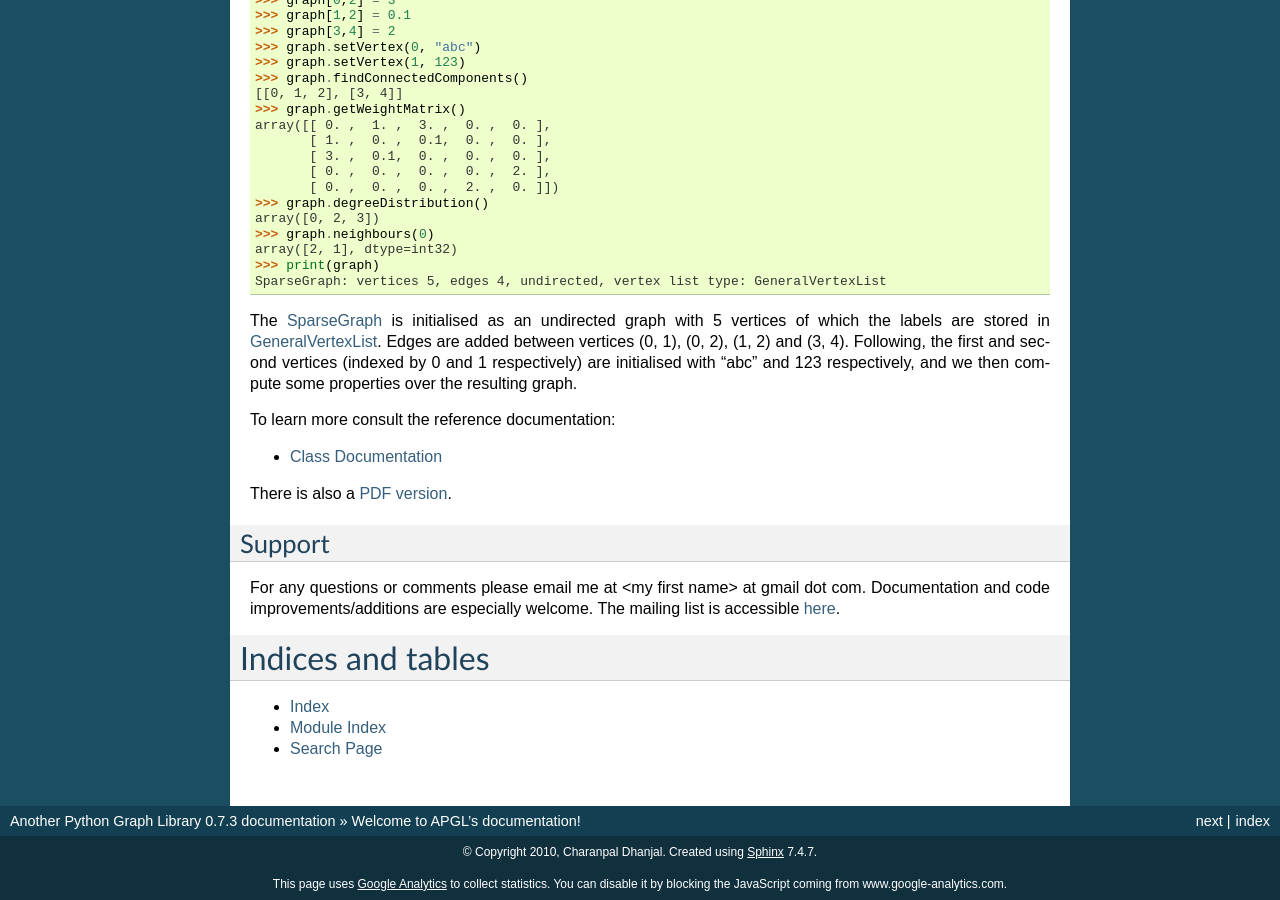
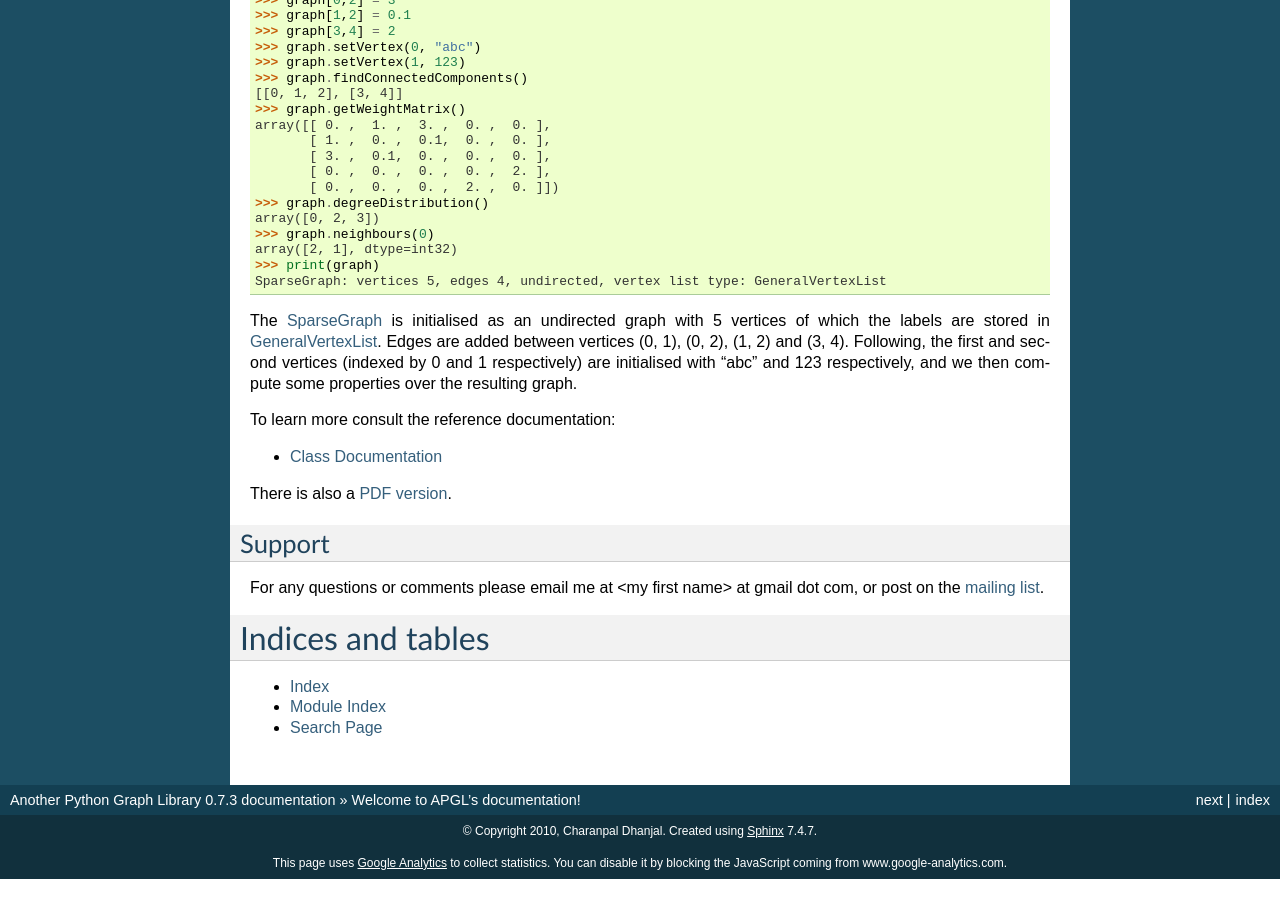
Before and after one commit to charanpald/APGL, a Sphinx documentation site: the page built from docs/index.rst, in a window 1280 px wide and 900 px high, scrolled down 1415 px. Built offline with Sphinx 7.4.7, drawn with Linux system fonts in a browser that asks for light colours; after the commit the page ends 2294 px from its top, so only the background shows below that.

Commit message:
Link to google groups mailing list

```diff
--- a/docs/index.rst
+++ b/docs/index.rst
@@ -104,8 +104,7 @@ There is also a `PDF version  <AnotherPythonGraphLibrary.pdf>`_.
 Support
 --------
 
-For any questions or comments please email me at <my first name> at gmail dot com. Documentation and code improvements/additions are especially welcome. The mailing list is accessible `here
-<https://lists.sourceforge.net/lists/listinfo/apythongraphlib-users>`_.
+For any questions or comments please email me at <my first name> at gmail dot com, or post on the `mailing list <https://groups.google.com/forum/#!forum/apgl-users>`_.
 
 
 Indices and tables
```
